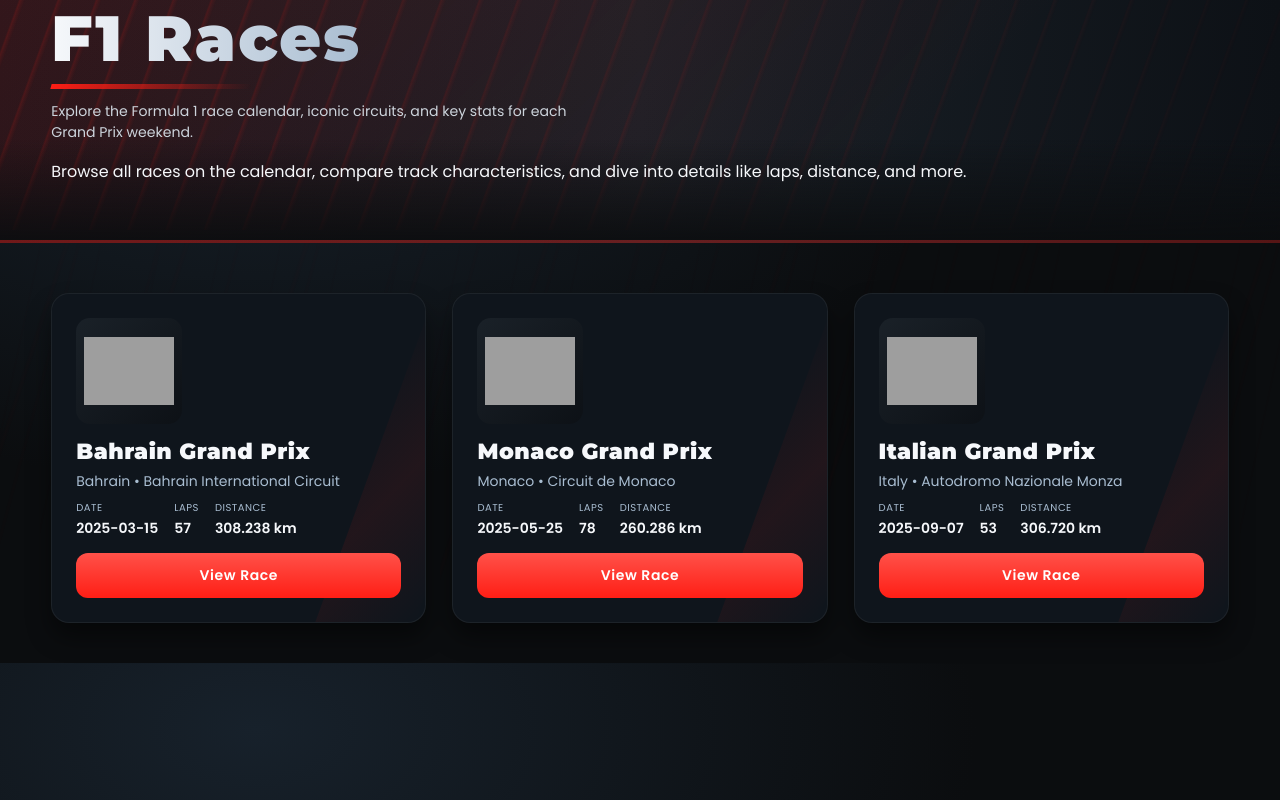
After one commit to akasya-db/f1-race-analytics, a Flask app: page /races in a window 1280 px wide. The commit adds this page. Run offline with Flask 3, Linux system fonts and the light colour scheme; grey boxes are pictures that could not be loaded.

Commit message:
Added races page and related route configurations

```diff
--- a/backend/app/__init__.py
+++ b/backend/app/__init__.py
@@ -32,8 +32,10 @@
     # Register blueprints
     from app.routes.auth import auth_bp
     from app.routes.constructors import constructors_bp
+    from app.routes.races import races_bp
 
     app.register_blueprint(auth_bp)
     app.register_blueprint(constructors_bp)
+    app.register_blueprint(races_bp)
 
     return app
--- /dev/null
+++ b/backend/app/routes/races.py
@@ -0,0 +1,7 @@
+from flask import Blueprint, render_template
+
+races_bp = Blueprint("races", __name__)
+
+@races_bp.route("/races")
+def races_page():
+    return render_template("races.html")
--- /dev/null
+++ b/backend/app/static/js/races.js
@@ -0,0 +1,168 @@
+// backend/app/static/js/races.js
+
+// Race data (şimdilik statik, sonra DB’den çekebilirsin)
+const races = [
+  {
+    id: 'bahrain',
+    name: 'Bahrain Grand Prix',
+    country: 'Bahrain',
+    circuit: 'Bahrain International Circuit',
+    date: '2025-03-15',
+    laps: 57,
+    distance: '308.238 km',
+    trackLength: '5.412 km',
+    firstHeld: 2004,
+    lapRecord: '1:31.447',
+    recordHolder: 'Pedro de la Rosa (2005)',
+    description:
+      'A night race in the desert featuring long straights and heavy braking zones, offering great overtaking opportunities and dramatic racing.',
+    image: '/placeholder.svg?height=100&width=160'
+  },
+  {
+    id: 'monaco',
+    name: 'Monaco Grand Prix',
+    country: 'Monaco',
+    circuit: 'Circuit de Monaco',
+    date: '2025-05-25',
+    laps: 78,
+    distance: '260.286 km',
+    trackLength: '3.337 km',
+    firstHeld: 1929,
+    lapRecord: '1:12.909',
+    recordHolder: 'Lewis Hamilton (2021)',
+    description:
+      'The most iconic and prestigious race on the calendar, with narrow streets, zero margin for error, and incredible driver skill on display.',
+    image: '/placeholder.svg?height=100&width=160'
+  },
+  {
+    id: 'monza',
+    name: 'Italian Grand Prix',
+    country: 'Italy',
+    circuit: 'Autodromo Nazionale Monza',
+    date: '2025-09-07',
+    laps: 53,
+    distance: '306.720 km',
+    trackLength: '5.793 km',
+    firstHeld: 1950,
+    lapRecord: '1:21.046',
+    recordHolder: 'Rubens Barrichello (2004)',
+    description:
+      'Known as the Temple of Speed, Monza is all about long straights, low downforce, and insane top speeds through the Italian forest.',
+    image: '/placeholder.svg?height=100&width=160'
+  }
+];
+
+// Kartları bastığımız fonksiyon
+function renderRaces() {
+  const grid = document.getElementById('racesGrid');
+  if (!grid) return;
+
+  grid.innerHTML = races
+    .map((race) => {
+      return `
+      <div class="card" onclick="openRaceModal('${race.id}')">
+        <div class="logo-wrapper">
+          <img class="logo" src="${race.image}" alt="${race.circuit} layout"/>
+        </div>
+        <div class="team-info">
+          <div class="name">${race.name}</div>
+          <div class="nation">${race.country} • ${race.circuit}</div>
+          <div class="stats">
+            <div class="stat-item">
+              <span class="stat-label">Date</span>
+              <span class="stat-value">${race.date}</span>
+            </div>
+            <div class="stat-item">
+              <span class="stat-label">Laps</span>
+              <span class="stat-value">${race.laps}</span>
+            </div>
+            <div class="stat-item">
+              <span class="stat-label">Distance</span>
+              <span class="stat-value">${race.distance}</span>
+            </div>
+          </div>
+        </div>
+        <button class="btn">View Race</button>
+      </div>
+      `;
+    })
+    .join('');
+}
+
+// Modal açma
+function openRaceModal(raceId) {
+  const race = races.find((r) => r.id === raceId);
+  if (!race) return;
+
+  const modal = document.getElementById('raceModal');
+  const flagImg = document.getElementById('modalFlag');
+  const titleEl = document.getElementById('modalTitle');
+  const subtitleEl = document.getElementById('modalSubtitle');
+  const bodyEl = document.getElementById('modalBody');
+
+  if (!modal || !flagImg || !titleEl || !subtitleEl || !bodyEl) return;
+
+  flagImg.src = race.image || '/placeholder.svg';
+  flagImg.alt = race.circuit + ' image';
+  titleEl.textContent = race.name;
+  subtitleEl.textContent = `${race.circuit} • ${race.country}`;
+
+  bodyEl.innerHTML = `
+    <p class="modal-description">${race.description}</p>
+    <div class="modal-grid">
+      <div class="modal-stat-item">
+        <span class="modal-stat-label">Date</span>
+        <span class="modal-stat-value">${race.date}</span>
+      </div>
+      <div class="modal-stat-item">
+        <span class="modal-stat-label">Laps</span>
+        <span class="modal-stat-value">${race.laps}</span>
+      </div>
+      <div class="modal-stat-item">
+        <span class="modal-stat-label">Race Distance</span>
+        <span class="modal-stat-value">${race.distance}</span>
+      </div>
+      <div class="modal-stat-item">
+        <span class="modal-stat-label">Track Length</span>
+        <span class="modal-stat-value">${race.trackLength}</span>
+      </div>
+      <div class="modal-stat-item">
+        <span class="modal-stat-label">First Held</span>
+        <span class="modal-stat-value">${race.firstHeld}</span>
+      </div>
+      <div class="modal-stat-item">
+        <span class="modal-stat-label">Lap Record</span>
+        <span class="modal-stat-value">${race.lapRecord}<br/><small>${race.recordHolder}</small></span>
+      </div>
+    </div>
+  `;
+
+  modal.classList.add('active');
+}
+
+// Modal kapatma
+function closeRaceModal() {
+  const modal = document.getElementById('raceModal');
+  if (modal) {
+    modal.classList.remove('active');
+  }
+}
+
+// Arka plana tıklayınca modalı kapat
+document.addEventListener('click', (e) => {
+  const modal = document.getElementById('raceModal');
+  if (!modal) return;
+  if (e.target.id === 'raceModal') {
+    closeRaceModal();
+  }
+});
+
+// ESC ile modal kapatma
+document.addEventListener('keydown', (e) => {
+  if (e.key === 'Escape') {
+    closeRaceModal();
+  }
+});
+
+// Sayfa yüklendiğinde kartları render et
+window.addEventListener('DOMContentLoaded', renderRaces);
--- a/backend/app/templates/index.html
+++ b/backend/app/templates/index.html
@@ -252,7 +252,7 @@
               <svg viewBox="0 0 24 24" xmlns="http://www.w3.org/2000/svg" aria-hidden="true"><path d="M12 12a4 4 0 100-8 4 4 0 000 8z" fill="#fff" opacity=".9"/><path d="M4 21a8 8 0 1116 0H4z" fill="#fff" opacity=".45"/></svg>
               <span>Drivers</span>
             </a>
-            <a class="pillBtn" href="#races" aria-label="Races">
+            <a class="pillBtn" href="{{ url_for('races.races_page') }}" aria-label="Races">
               <svg viewBox="0 0 24 24" xmlns="http://www.w3.org/2000/svg" aria-hidden="true"><rect x="3" y="4" width="18" height="16" rx="2" fill="#fff" opacity=".9"/><path d="M8 4v16M16 4v16" stroke="#000" opacity=".22"/><rect x="6" y="7" width="4" height="3" fill="#000" opacity=".25"/><rect x="14" y="11" width="4" height="3" fill="#000" opacity=".25"/></svg>
               <span>Races</span>
             </a>
--- /dev/null
+++ b/backend/app/templates/races.html
@@ -0,0 +1,49 @@
+<!doctype html>
+<html lang="en">
+<head>
+  <meta charset="utf-8"/>
+  <meta name="viewport" content="width=device-width, initial-scale=1"/>
+  <title>Races — F1 Race Analytics</title>
+
+  <link href="https://fonts.googleapis.com/css2?family=Poppins:wght@300;400;600&family=Montserrat:wght@700;900&display=swap" rel="stylesheet">
+
+  <!-- Aynı tasarımı kullanıyoruz -->
+  <link rel="stylesheet" href="/static/css/listing.css"/>
+</head>
+
+<body>
+  <div class="hero-banner">
+    <div class="hero-content">
+      <h1 class="hero-title">F1 Races</h1>
+      <p class="hero-subtitle">
+        Explore the Formula 1 race calendar, iconic circuits, and key stats for each Grand Prix weekend.
+      </p>
+      <p class="hero-description">
+        Browse all races on the calendar, compare track characteristics, and dive into details like laps, distance, and more.
+      </p>
+    </div>
+  </div>
+
+  <div class="content-wrapper">
+    <!-- JS burayı dolduracak -->
+    <div class="grid" id="racesGrid"></div>
+  </div>
+
+  <!-- Modal -->
+  <div class="modal" id="raceModal">
+    <div class="modal-content">
+      <button class="modal-close" onclick="closeRaceModal()">×</button>
+      <div class="modal-header">
+        <img class="modal-logo" id="modalFlag" src="/placeholder.svg" alt="Circuit Image"/>
+        <div>
+          <h2 class="modal-title" id="modalTitle"></h2>
+          <p class="modal-subtitle" id="modalSubtitle"></p>
+        </div>
+      </div>
+      <div class="modal-body" id="modalBody"></div>
+    </div>
+  </div>
+
+  <script src="/static/js/races.js"></script>
+</body>
+</html>
```
